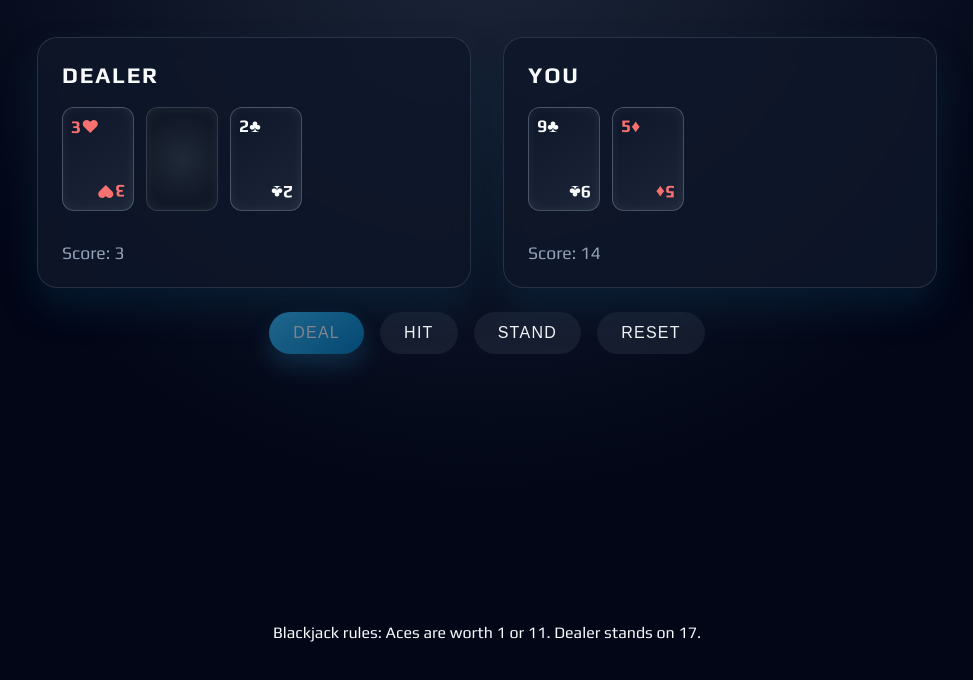
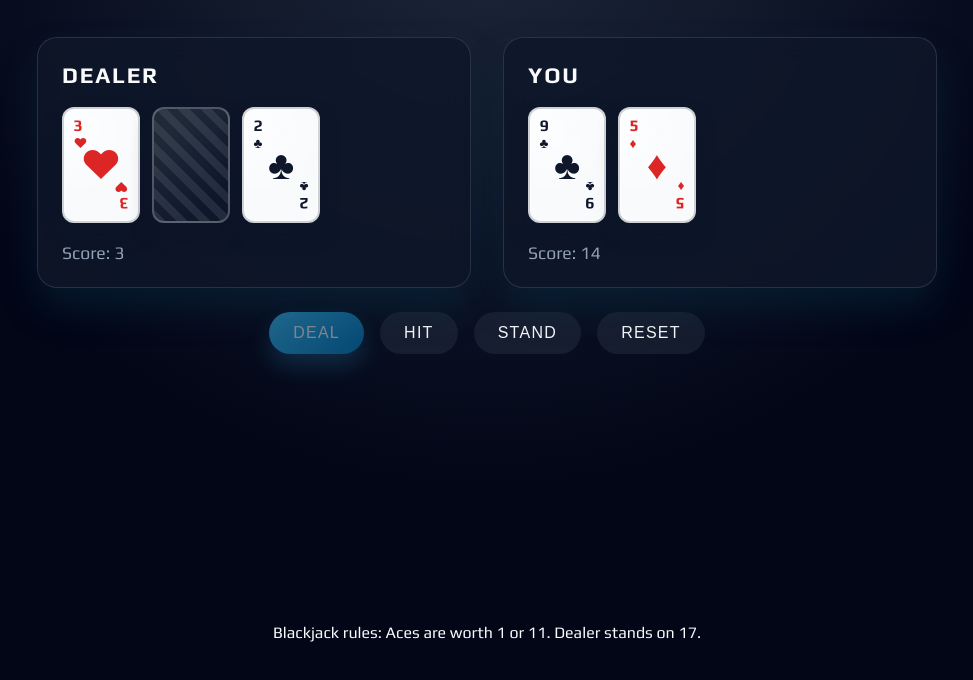
Before and after one commit to danielosullivan2007/codex_testing, a plain HTML site: page index.html in a window 1280 px wide. Both pictures are taken after a click on the button "DEAL". Shown: the part 118-798 px from the top of the page, without its empty margins (153-1126 px from the left). Drawn offline with Linux system fonts and the light colour scheme.

Commit message:
Fix card corner layout to keep ranks inside

```diff
--- a/script.js
+++ b/script.js
@@ -89,20 +89,46 @@ const calculateScore = (hand) => {
 const renderCard = (card, options = {}) => {
   const cardEl = document.createElement('div');
   cardEl.className = 'card';
+
   if (options.hidden) {
     cardEl.classList.add('hidden');
     cardEl.dataset.hidden = 'true';
-  } else {
-    if (card.suit === '♥' || card.suit === '♦') {
-      cardEl.classList.add('red');
-    }
-    const top = document.createElement('span');
-    top.textContent = `${card.label}${card.suit}`;
-    const bottom = document.createElement('span');
-    bottom.textContent = `${card.label}${card.suit}`;
-    cardEl.appendChild(top);
-    cardEl.appendChild(bottom);
+    return cardEl;
   }
+
+  const isRedSuit = card.suit === '♥' || card.suit === '♦';
+  if (isRedSuit) {
+    cardEl.classList.add('red');
+  }
+
+  const createCorner = (position) => {
+    const corner = document.createElement('div');
+    corner.className = `card-corner ${position}`;
+
+    const rank = document.createElement('span');
+    rank.className = 'card-rank';
+    rank.textContent = card.label;
+
+    const suit = document.createElement('span');
+    suit.className = 'card-suit';
+    suit.textContent = card.suit;
+
+    corner.append(rank, suit);
+    return corner;
+  };
+
+  const topCorner = createCorner('top');
+  const bottomCorner = createCorner('bottom');
+
+  const center = document.createElement('div');
+  center.className = 'card-center';
+  const centerSuit = document.createElement('span');
+  centerSuit.className = 'card-suit large';
+  centerSuit.textContent = card.suit;
+  center.appendChild(centerSuit);
+
+  cardEl.append(topCorner, center, bottomCorner);
+
   return cardEl;
 };
 
--- a/styles.css
+++ b/styles.css
@@ -79,27 +79,26 @@ body {
 }
 
 .card {
-  width: 72px;
-  height: 104px;
+  --corner-offset: 0.6rem;
+  width: 78px;
+  height: 116px;
   border-radius: 12px;
-  background: linear-gradient(145deg, rgba(15, 23, 42, 0.9), rgba(30, 41, 59, 0.9));
-  border: 1px solid rgba(148, 163, 184, 0.4);
+  background: #f8fafc;
+  color: #0f172a;
+  border: 2px solid rgba(15, 23, 42, 0.18);
   display: flex;
-  flex-direction: column;
-  justify-content: space-between;
-  padding: 0.5rem;
+  align-items: center;
+  justify-content: center;
+  padding: var(--corner-offset);
   font-weight: 700;
-  font-size: 1.1rem;
   position: relative;
+  box-shadow: 0 12px 20px rgba(15, 23, 42, 0.35);
   transition: transform 0.2s ease, box-shadow 0.2s ease;
+  background-image: radial-gradient(circle at 20% 20%, rgba(255, 255, 255, 0.75), transparent 60%);
 }
 
 .card.red {
-  color: #f87171;
-}
-
-.card span:last-child {
-  transform: rotate(180deg);
+  color: #dc2626;
 }
 
 .card::after {
@@ -107,13 +106,76 @@ body {
   position: absolute;
   inset: 0;
   border-radius: 12px;
-  box-shadow: inset 0 0 12px rgba(255, 255, 255, 0.06);
+  border: 1px solid rgba(255, 255, 255, 0.45);
+  pointer-events: none;
 }
 
 .card.hidden {
-  background: radial-gradient(circle at center, #1f2937, #111827 70%);
-  border: 1px solid rgba(71, 85, 105, 0.6);
-  color: transparent;
+  background: linear-gradient(135deg, #1f2937 20%, #0f172a 80%);
+  border-color: rgba(226, 232, 240, 0.3);
+  box-shadow: 0 12px 20px rgba(15, 23, 42, 0.45);
+  overflow: hidden;
+}
+
+.card.hidden::before {
+  content: '';
+  position: absolute;
+  inset: 0;
+  background: repeating-linear-gradient(
+    45deg,
+    rgba(148, 163, 184, 0.15),
+    rgba(148, 163, 184, 0.15) 8px,
+    transparent 8px,
+    transparent 16px
+  );
+}
+
+.card.hidden::after {
+  border: none;
+}
+
+.card-corner {
+  position: absolute;
+  display: flex;
+  flex-direction: column;
+  align-items: flex-start;
+  gap: 0.15rem;
+  font-size: 0.9rem;
+  line-height: 1;
+  letter-spacing: 0.02em;
+  text-align: left;
+  white-space: nowrap;
+}
+
+.card-corner.top {
+  top: var(--corner-offset, 0.6rem);
+  left: var(--corner-offset, 0.6rem);
+}
+
+.card-corner.bottom {
+  bottom: var(--corner-offset, 0.6rem);
+  right: var(--corner-offset, 0.6rem);
+  transform: rotate(180deg);
+}
+
+.card-rank {
+  font-size: 1rem;
+  display: block;
+}
+
+.card-suit {
+  font-size: 0.85rem;
+  display: block;
+}
+
+.card-center {
+  display: flex;
+  align-items: center;
+  justify-content: center;
+}
+
+.card-suit.large {
+  font-size: 2.5rem;
 }
 
 .score {
@@ -175,7 +237,13 @@ button.primary:not(:disabled):hover {
   }
 
   .card {
-    width: 60px;
-    height: 92px;
+    width: 62px;
+    height: 94px;
+    --corner-offset: 0.5rem;
+    padding: var(--corner-offset);
+  }
+
+  .card-suit.large {
+    font-size: 2rem;
   }
 }
```
